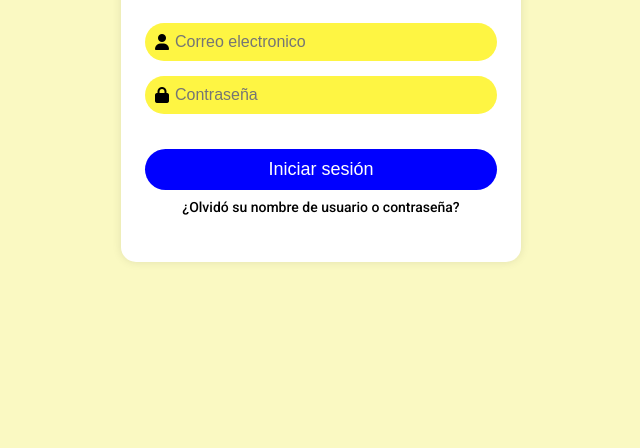
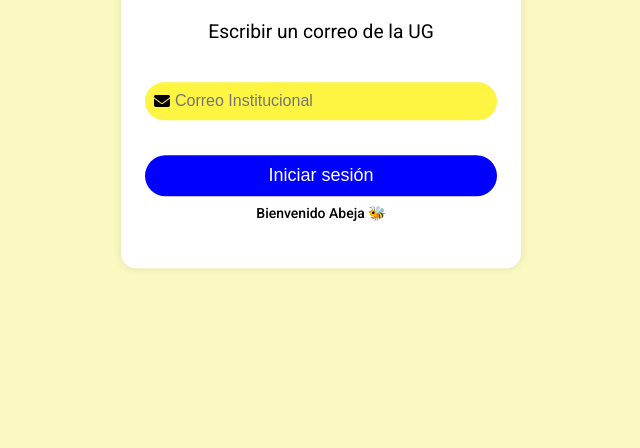
Before and after one commit to YoselinEscudero/ProyectoIS, a plain HTML site: page login.html in a window 1280 px wide. Shown: the part 352-800 px from the top of the page, without its empty margins (319-959 px from the left). Drawn offline with Linux system fonts and the light colour scheme.

Commit message:
Verificiones del Login

```diff
--- a/css/login.css
+++ b/css/login.css
@@ -92,7 +92,7 @@
 
 .textbox i {
   position: absolute;
-  left: 10px;
+  left: 9px;
   top: 50%;
   transform: translateY(-50%);
   color: #000000;
@@ -127,3 +127,10 @@
 h1 a:hover {
   text-decoration: underline; /* Subraya el enlace al pasar el ratón sobre él */
 }
+
+.frase {
+  font-family: 'Roboto', sans-serif;
+  font-size: 24px;
+  padding-bottom: 20px;
+  font-size: 1.2rem;
+}
--- a/login.html
+++ b/login.html
@@ -21,19 +21,20 @@
     </div>
     <div class="login-box">
       <form>
+        <p class="frase">Escribir un correo de la UG</p>
         <div class="textbox">
-          <input type="text" placeholder="Correo electronico" name="username" id="inputCorreo" required>
-          <i class="fas fa-user"></i>
+          <input type="text" placeholder="Correo Institucional" name="username" id="inputCorreo" required>
+          <i class="fa-solid fa-envelope"></i>
         </div>
-        <div class="textbox">
+        <!-- <div class="textbox">
           <input type="password" placeholder="Contraseña" name="password" required>
           <i class="fas fa-lock"></i>
-        </div>
+        </div> -->
         <div class="icon-login">
           <!-- <i class="fas fa-sign-in-alt"></i> -->
           <input type="submit" value="Iniciar sesión" id="btnVerificar">
         </div>
-        <h1><a href="#">¿Olvidó su nombre de usuario o contraseña?</a></h1>
+        <h1><a href="#">Bienvenido Abeja 🐝</a></h1>
       </form>
     </div>
   </div>
@@ -45,15 +46,12 @@
 <script>
 document.addEventListener("DOMContentLoaded", function () {
     const usernameInput = document.querySelector("input[name='username']");
-    const passwordInput = document.querySelector("input[name='password']");
     const loginButton = document.getElementById("btnVerificar");
     const inputCorreo = document.getElementById("inputCorreo");
 
     function enableLoginButton() {
         if (
             usernameInput.value.trim() !== "" &&
-            passwordInput.value.trim() !== "" &&
-            inputCorreo.value.trim() !== "" &&
             isValidEmail(inputCorreo.value)
         ) {
             loginButton.disabled = false;
@@ -68,13 +66,20 @@
     }
 
     usernameInput.addEventListener("input", enableLoginButton);
-    passwordInput.addEventListener("input", enableLoginButton);
-    inputCorreo.addEventListener("input", enableLoginButton);
+
+    inputCorreo.addEventListener("input", function () {
+        enableLoginButton();
+    });
+
+    inputCorreo.addEventListener("change", function () {
+        if (inputCorreo.value.trim() !== "" && !isValidEmail(inputCorreo.value)) {
+            alert("Tú no eres UG, vete!! 😡");
+        }
+    });
 
     document.querySelector("form").addEventListener("submit", function (event) {
-        event.preventDefault(); // Evitar que el formulario se envíe (puedes agregar tu lógica de redirección aquí)
+        event.preventDefault();
         if (loginButton.disabled === false) {
-            // Realiza la acción que desees, como redireccionar a otra página
             window.location.href = "index.html";
         }
     });
```
